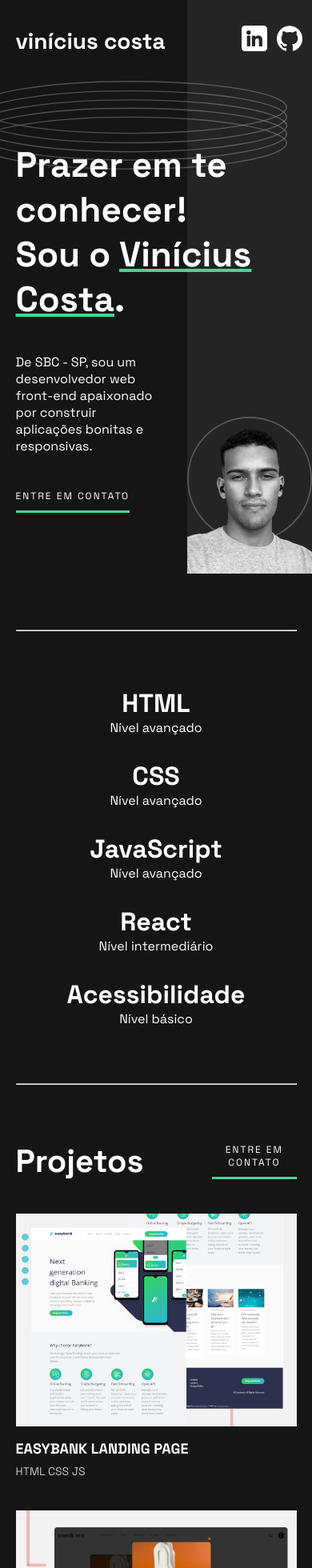
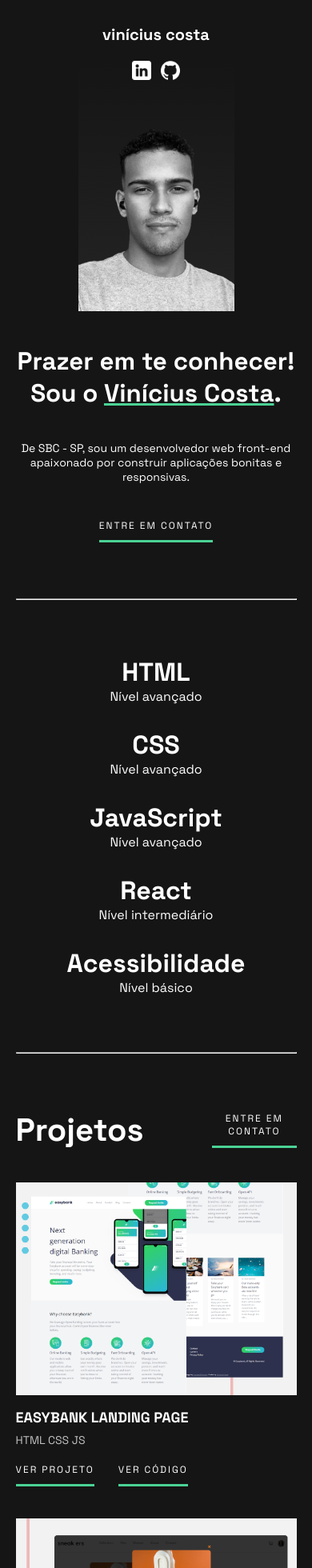
Before and after one commit to Vinicius-C13/my-portfolio, a React (Create React App) app: page / in a window 390 px wide. Shown: the top 1960 px of the page at 80% size. Built offline with nearby package versions, Linux system fonts and the light colour scheme.

Commit message:
mobile version finished.

```diff
--- a/public/index.html
+++ b/public/index.html
@@ -3,7 +3,7 @@
   <head>
     <meta charset="utf-8" />
     <link rel="icon" href="%PUBLIC_URL%/favicon.ico" />
-    <meta name="viewport" content="width=device-width, initial-scale=1" />
+    <meta name="viewport" content="width=device-width, initial-scale=1">
     <meta name="theme-color" content="#000000" />
     <meta
       name="description"
@@ -18,7 +18,7 @@
 
     <link rel="manifest" href="%PUBLIC_URL%/manifest.json" />
 
-    <title>React App</title>
+    <title>Vinícius Costa | Portfólio</title>
   </head>
   <body>
     <noscript>You need to enable JavaScript to run this app.</noscript>
--- a/src/components/Footer.js
+++ b/src/components/Footer.js
@@ -3,7 +3,7 @@ import SocialsBtn from './utils/SocialsBtn'
 
 export default function Footer() {
     return(
-        <div className='section-container footer'>
+        <footer className='section-container footer'>
             <div>
                 <hr/>
                 <div>
@@ -14,6 +14,6 @@ export default function Footer() {
                     </ul>
                 </div>
             </div>
-        </div>
+        </footer>
     )
 }
--- a/src/index.css
+++ b/src/index.css
@@ -218,7 +218,7 @@ header {
 
 .about-me p {
     margin-block: 10px;
-    font-size: 13px;
+    font-size: clamp(12px, 1.25vw, 14px);
     color: black;
 }
 
@@ -285,10 +285,6 @@ input:focus-visible, textarea:focus-visible {
     outline: none;
 }
 
-input:invalid, textarea:invalid {
-    border-color: rgb(255, 96, 96);
-}
-
 input::placeholder, textarea::placeholder {
     color: #CACACA;
     font-weight: bold;
@@ -350,6 +346,23 @@ input::placeholder, textarea::placeholder {
             right: 0;
         }
 
+        /*second section*/
+
+        .overlay {
+            justify-content: flex-start;
+            position: static;
+            opacity: 1;
+            top: unset;
+            width: 100%;
+            aspect-ratio: unset;
+            background-color: transparent;
+            column-gap: 30px;
+        }
+
+        .overlay > a {
+            margin-top: 8px;
+        }
+
         /*forth section*/
         .contact > div {
             grid-template-columns: 1fr;
@@ -381,12 +394,73 @@ input::placeholder, textarea::placeholder {
         margin-block: 70px;
     }
 
+    /*header*/
+    header {height: auto;}
+
+    .logo{
+        margin-inline: auto;
+        font-size: 20px;
+        margin-top: 30px;
+    }
+
+    .section-container > .header {
+        grid-column: 2/3;
+    }
+
+    .header {
+        flex-direction: column;
+        gap: 20px;
+    }
+
+    .photo-container {
+        position: static;
+        background: none;
+        background-image: linear-gradient(0, #242424, transparent);
+        width: 50vw;
+        height: auto;
+        gap: 40px;
+    }
+
+    .icons-container {
+        justify-content: center;
+        height: auto;
+    }
+
+    #ellipse, #rings {display: none}
+
+    .icons-container img {
+        width: 24px;
+    }
+
     /*first section*/
+
+    #first-section {
+        min-height: unset;
+        margin-top: 5vh;
+    }
+
+    #first-section, #first-section > h1, #first-section > p {
+        max-width: 100%;
+        text-align: center;
+    }
+
+    #first-section > h1 {
+        font-size: clamp(24px, 8vw, 2em);
+    }
+
+    #first-section > p {
+        font-size: 14px;
+    }
 
     /*second section*/
     .abilities > div > * {
         text-align: center;
     }
 
-    /*third section*/
+    /*Footer*/
+
+    footer .logo {
+        margin: 0;
+        margin-block: 20px;
+    }
 }
```
